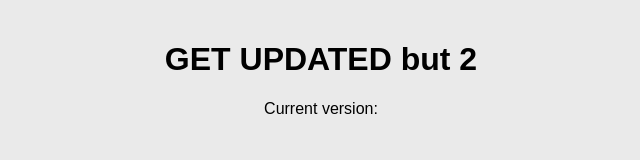
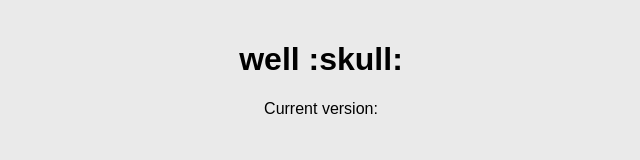
Before and after one commit to KodeurKubik/ElectronUpdaterTest, an Electron app: page page.html in a window 1280 px wide. Shown: the whole page, without its empty margins (319-959 px from the left). Drawn offline with Linux system fonts and the light colour scheme; no server answers.

Commit message:
nothing changed again xd

```diff
--- a/package.json
+++ b/package.json
@@ -1,6 +1,6 @@
 {
   "name": "electronupdatertest",
-  "version": "1.0.3",
+  "version": "1.0.4",
   "description": "Some testing for electron updater",
   "main": "index.js",
   "repository": {
--- a/page.html
+++ b/page.html
@@ -15,7 +15,7 @@
 </head>
 
 <body>
-    <h1>GET UPDATED but 2</h1>
+    <h1>well :skull:</h1>
     Current version: <span id="version">vX.Y.Z</span>
     <div id="messages"></div>
     <script>
```
